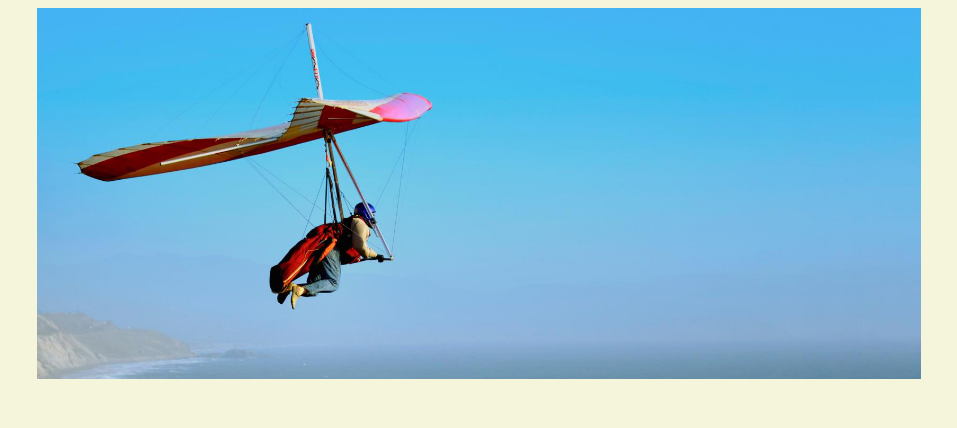
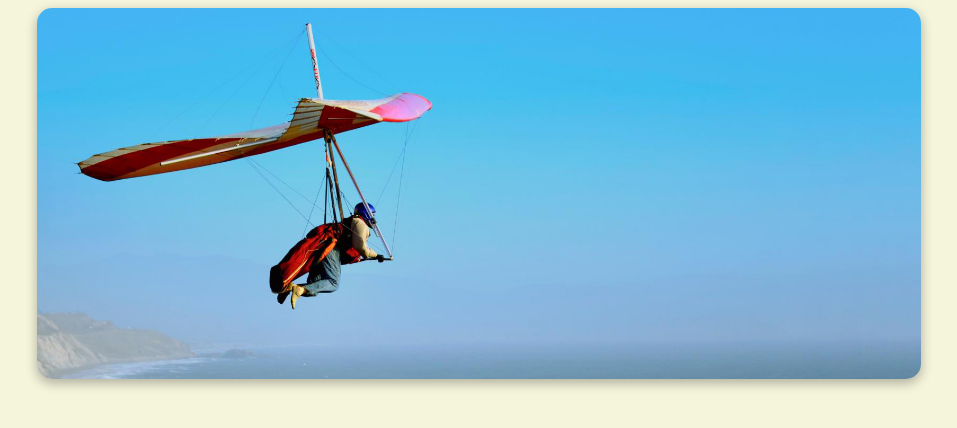
Before and after one commit to azra-korkmaz/azra-korkmaz.github.io, a plain HTML site: page index.html in a window 1280 px wide. Shown: the top 428 px of the page, without its empty margins (161-1118 px from the left). Drawn offline with Linux system fonts and the light colour scheme.

Commit message:
Add files via upload

```diff
--- a/css/master.css
+++ b/css/master.css
@@ -60,3 +60,10 @@
     margin: 0 auto;
     text-align: left;
   }
+  img {
+    border-radius: 15px;
+    box-shadow: 0 4px 12px rgba(0, 0, 0, 0.3);
+    }
+    a {
+      transition: color 1s;
+        }
```
